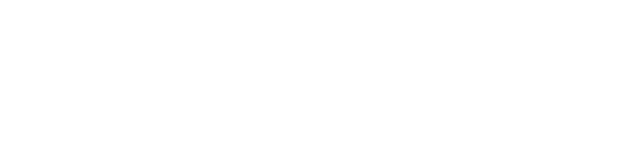
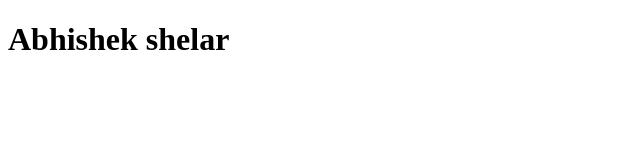
Before and after one commit to Palvevaishu/project-One, a plain HTML site: page index.html in a window 1280 px wide. Shown: the whole page, without its empty margins (0-640 px from the left). Drawn offline with Linux system fonts and the light colour scheme.

Commit message:
print kela

```diff
--- a/index.html
+++ b/index.html
@@ -6,6 +6,7 @@
     <title>Document</title>
 </head>
 <body>
+    <h1>Abhishek shelar</h1>
 
 </body>
 </html>
```
